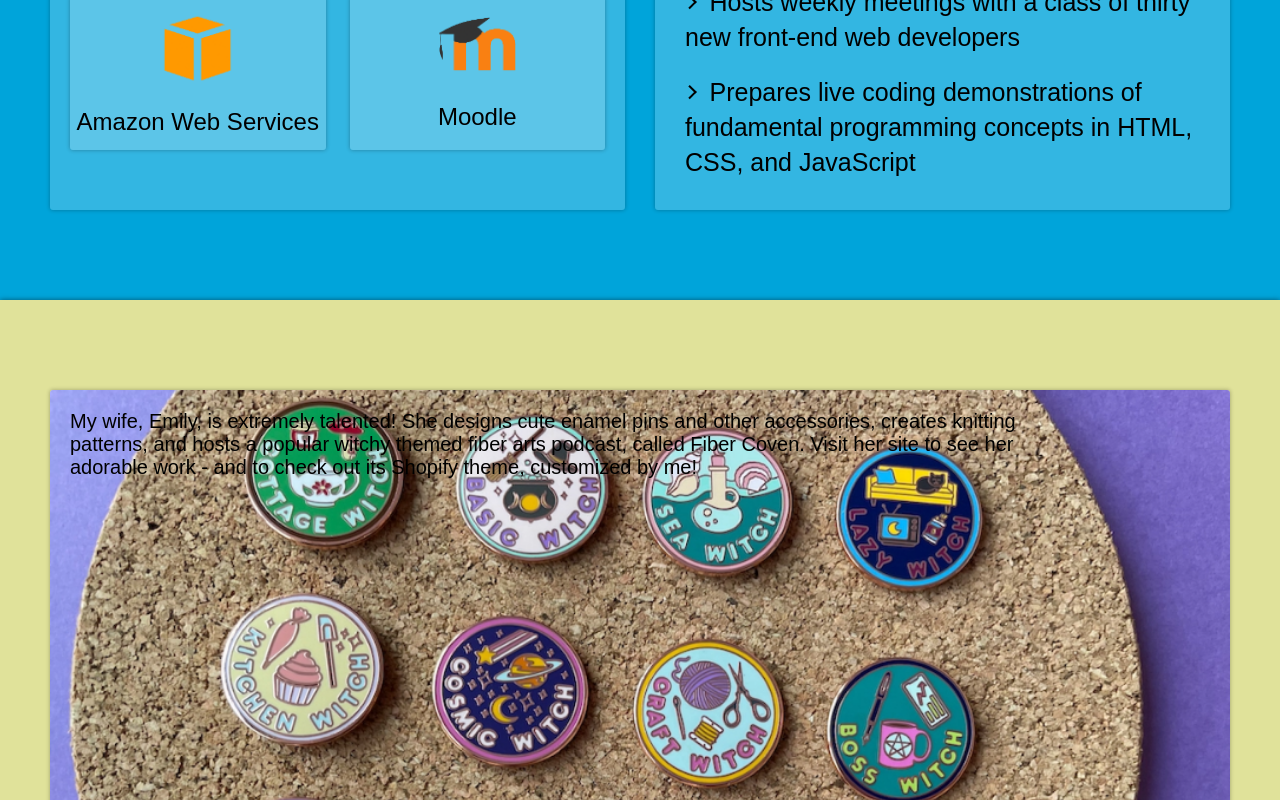
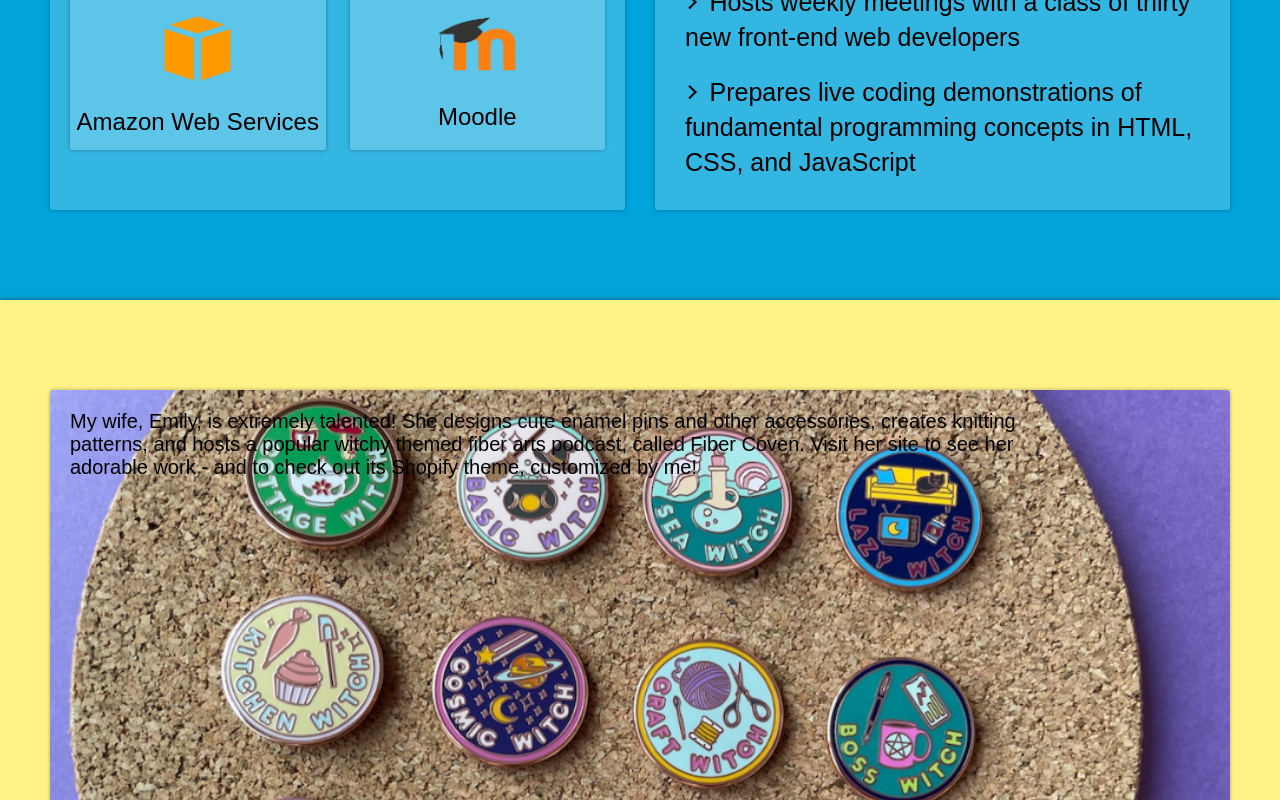
Before and after one commit to csobrien90/csobrien90.github.io, a React (Create React App) app: page / in a window 1280 px wide. Shown: the part 2772-3572 px from the top of the page. Built offline with nearby package versions, Linux system fonts and the light colour scheme; a web font is replaced by a local one.

Commit message:
tweak yellow color

```diff
--- a/src/index.css
+++ b/src/index.css
@@ -12,7 +12,7 @@ Imports and Variables
 	--tan: #aa9f8c;
 	--red-orange: #e94135;
 	--blue: #00a4da;
-	--yellow: #e0e29a;
+	--yellow: #fff388;
 	--boxBackground: rgba(255, 255, 255, .2);
 
 	--hvy-shadow: 0 0 5px rgba(0, 0, 0, .8);
```
